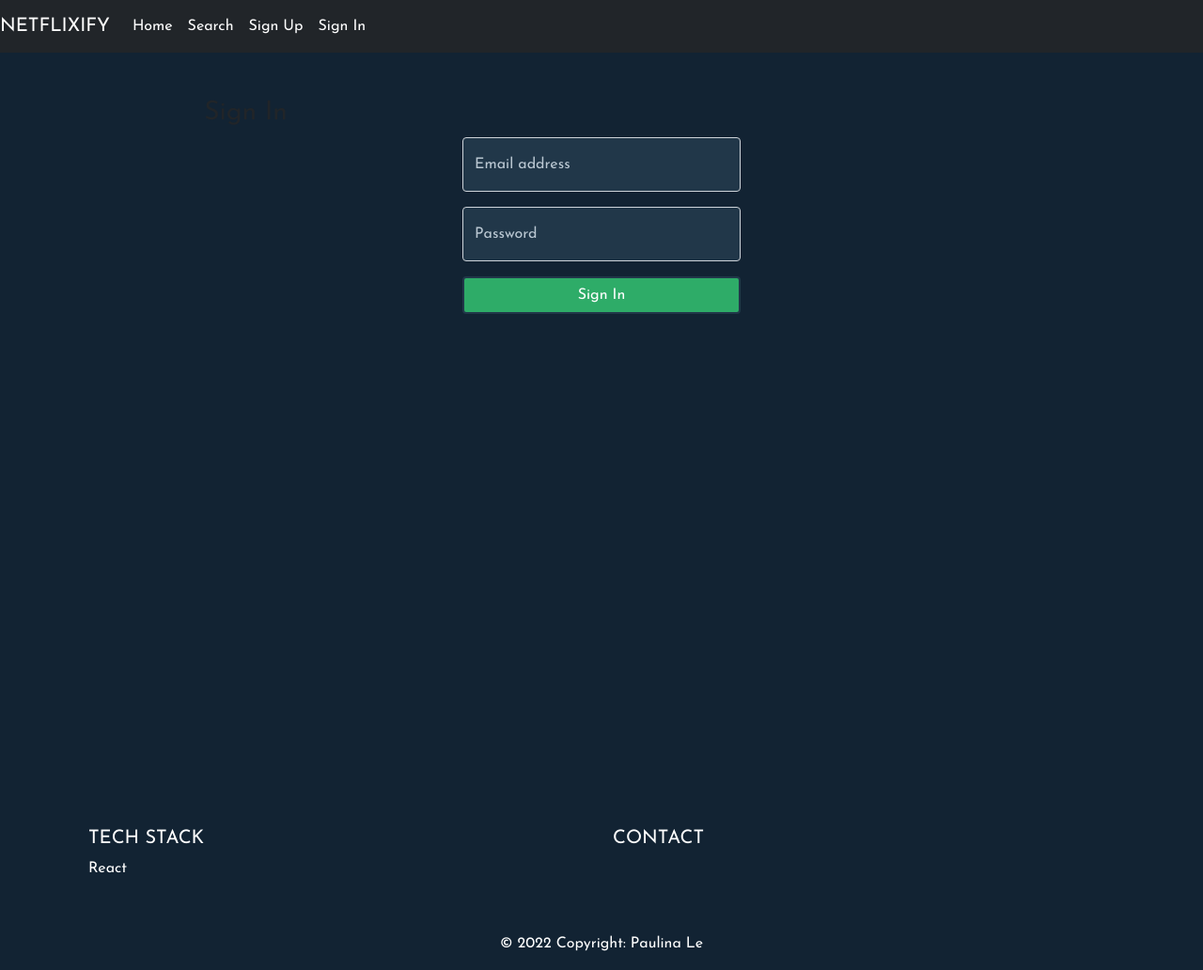
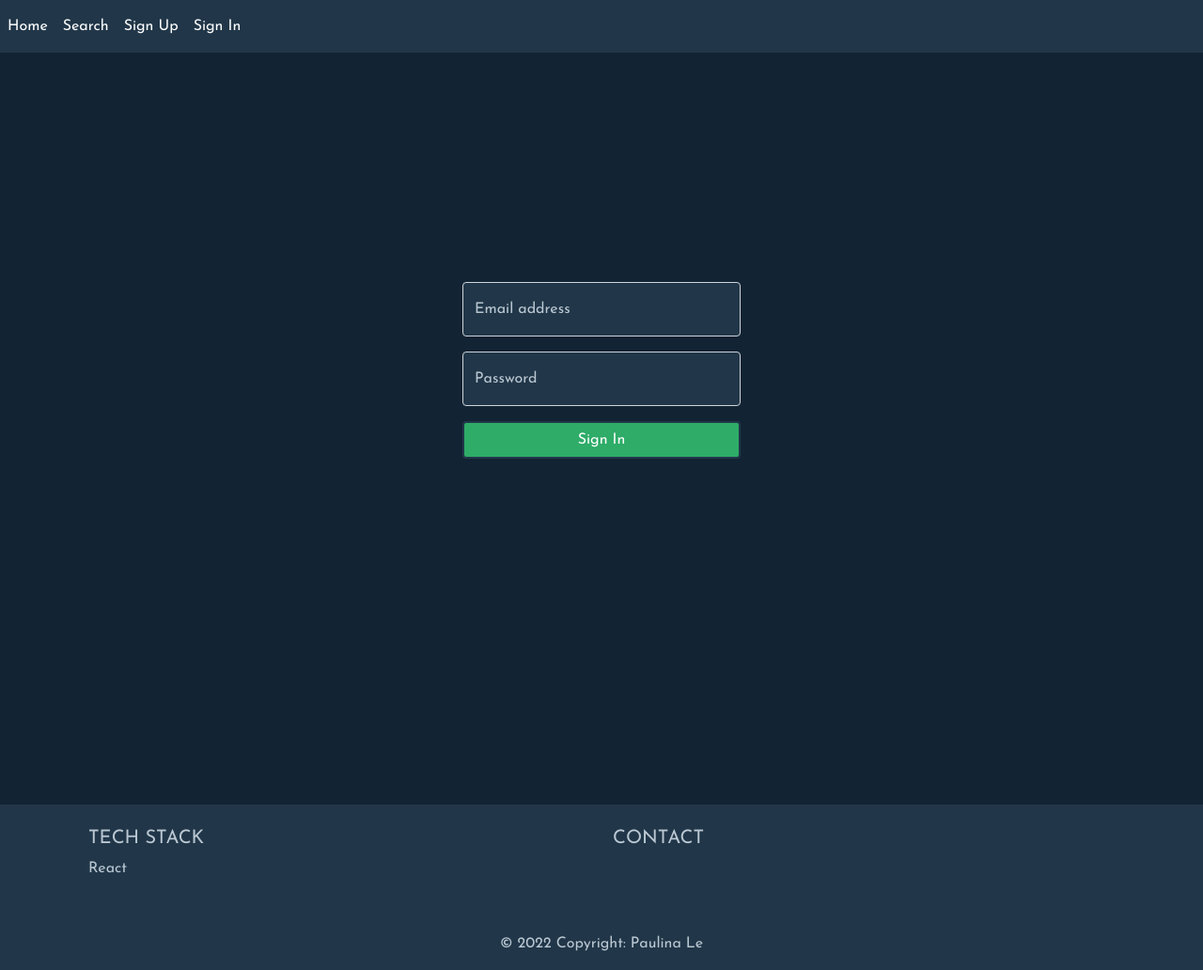
Before and after one commit to paulinal3/netflixify-client, a React (Create React App) app: page /sign-in in a window 1280 px wide. Shown: the whole page at 94% size. Built offline with nearby package versions, Linux system fonts and the light colour scheme; a web font is replaced by a local one.

Commit message:
adding stying and formating to search and home pages

```diff
--- a/src/components/auth/SignIn.js
+++ b/src/components/auth/SignIn.js
@@ -43,8 +43,8 @@ const SignIn = (props) => {
 
     return (
         <div className='row' id='signIn'>
-            <div className='col-sm-10 col-md-8 mx-auto mt-5'>
-                <h3>Sign In</h3>
+            <div className='col-sm-10 col-md-8 mx-auto mt-5' id='signInContainer'>
+                {/* <h3>Sign In</h3> */}
                 <Form id='signInForm' onSubmit={onSignIn}>
                     <>
                         {/* <----- EMAIL -----> */}
--- a/src/components/auth/SignUp.js
+++ b/src/components/auth/SignUp.js
@@ -51,8 +51,8 @@ const SignUp = (props) => {
 
     return (
         <div id='signUp' className='row'>
-            <div className='col-sm-10 col-md-8 mx-auto mt-5'>
-                <h3>Sign Up</h3>
+            <div className='col-sm-10 col-md-8 mx-auto mt-5' id='signUpContainer'>
+                {/* <h3>Sign Up</h3> */}
                 <Form id='signUpForm' onSubmit={onSignUp}>
                     {/* <----- FIRST NAME -----> */}
                     <div id='nameContainer'>
--- a/src/components/shared/Footer.js
+++ b/src/components/shared/Footer.js
@@ -4,7 +4,7 @@ export default function Footer() {
     return (
         <div>
             {/* <footer class="fixed-bottom"> */}
-            <footer variant='dark'>
+            <footer id='footer'>
                 <div class="container p-4">
                     <div class="row">
                         <div class="col-lg-6 col-md-12 mb-4 mb-md-0">
--- a/src/components/shared/Header.js
+++ b/src/components/shared/Header.js
@@ -53,12 +53,12 @@ const alwaysOptions = (
 )
 
 const Header = ({ user }) => (
-	<Navbar bg='dark' variant='dark' expand='md'>
-		<Navbar.Brand>
+	<Navbar id='navBarContainer' expand='md'>
+		{/* <Navbar.Brand>
 			<Link to='/' style={linkStyle}>
 				NETFLIXIFY
 			</Link>
-		</Navbar.Brand>
+		</Navbar.Brand> */}
 		<Navbar.Toggle aria-controls='basic-navbar-nav' />
 		<Navbar.Collapse id='basic-navbar-nav'>
 			<Nav className='ml-auto'>
--- a/src/index.css
+++ b/src/index.css
@@ -7,6 +7,11 @@
 * {
   /* font-family: 'Darker Grotesque', sans-serif; */
   font-family: 'Josefin Sans', sans-serif;
+  color: #bbc8d3;
+}
+
+#navBarContainer, #footer {
+  background-color: #213749;
 }
 
 #container, #showPlaylistPage, #watchedPage, #changePassword, #signOut, #signIn, #homePage, #signUp, #searchPage {
@@ -20,14 +25,6 @@
 
 #signOut, #watchedPage {
   color: white;
-}
-
-#homePage, #appName {
-  font-family: 'Oswald', sans-serif;
-  color: red;
-  font-size: 200%;
-  text-align: center;
-  padding-top: 3%;
 }
 
 #showPlaylistTitle {
@@ -94,19 +91,6 @@ code {
   column-gap: 5%;
 }
 
-#search {
-  max-width: 45%;
-  display: flex;
-  flex-direction: row;
-  column-gap: 10px;
-  margin-left: 10px;
-  margin: auto;
-}
-
-#searchBtn {
-  max-width: 15%;
-}
-
 #advSearchToggle {
   /* display: flex; */
   padding: 2% 0 0 2%;
@@ -153,7 +137,7 @@ opacity: 1;
 }
 
 #searchPage {
-  background-color: rgba(0, 0, 0, 0.87);
+  background-color: #122333;
   color: white;
   /* height: 100vh; */
   padding-top: 5%;
@@ -219,14 +203,21 @@ footer {
 
 /* ------------------------------- HOME.JS ------------------------------- */
 #homeContainer {
-  /* background-image: url('https://www.flatpanelshd.com/pictures/netflix2021_2_small.jpg'); */
   display: flex;
   flex-direction: row;
   margin: 0 auto;
   justify-content: space-around;
   column-gap: 1%;
-  color: whitesmoke;
+  color: #bbc8d3;
   padding-top: 5%;
+}
+
+#homePage, #appName {
+  font-family: 'Oswald', sans-serif;
+  color: #2eac68;
+  font-size: 200%;
+  text-align: center;
+  padding-top: 3%;
 }
 
 .landingPage {
@@ -234,6 +225,10 @@ footer {
 }
 
 /* ------------------------------ SIGNUP.JS ------------------------------ */
+#signUpContainer {
+  padding-top: 15%;
+}
+
 #signUpForm {
   max-width: 35%;
   margin: 0 auto;
@@ -263,6 +258,9 @@ footer {
   border: 2px solid #bbc8d3;
 }
 /* ------------------------------ SIGNIN.JS ------------------------------ */
+#signInContainer {
+  padding-top: 15%;
+}
 
 #signInForm {
   max-width: 35%;
@@ -284,3 +282,29 @@ footer {
   background-color: #213749;
   color: #bbc8d3;
 }
+
+/* ------------------------------ SEARCH.JS ------------------------------ */
+#search {
+  max-width: 45%;
+  display: flex;
+  flex-direction: row;
+  column-gap: 10px;
+  margin-left: 10px;
+  margin: auto;
+}
+
+#searchTerm {
+  background-color: #213749;
+  color: #bbc8d3;
+}
+
+#searchBtn {
+  /* max-width: 15%;
+  border: 2px solid #bbc8d3; */
+  background-color: #2eac68;
+  color: whitesmoke;
+}
+
+#searchBtn:hover {
+  border: 2px solid #bbc8d3;
+}
```
